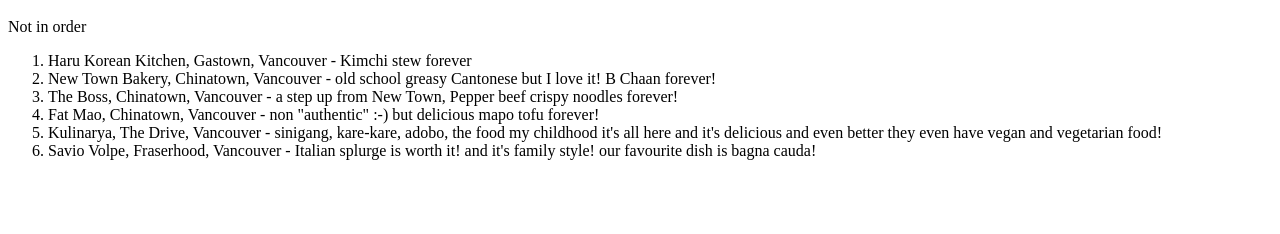
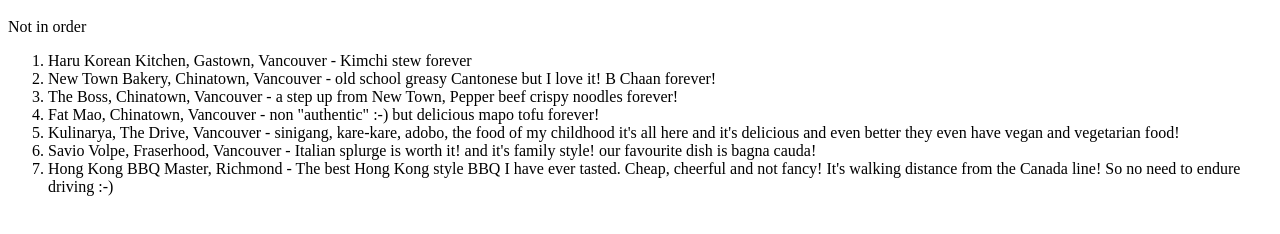
Before and after one commit to rtanglao/restaurant-11ty-fun, an Eleventy site: page src/reviews.md in a window 1280 px wide. Shown: the part 500-734 px from the top of the page. Built offline with nearby package versions, Linux system fonts and the light colour scheme; Eleventy itself is replaced by a stand-in of ours; files that its build step writes are made by us from their sources.

Commit message:
🌍🎤 Updated with Glitch HK BBQ Master

```diff
--- a/src/reviews.md
+++ b/src/reviews.md
@@ -29,6 +29,8 @@
 1. New Town Bakery, Chinatown, Vancouver - old school greasy Cantonese but I love it! B Chaan forever!
 1. The Boss, Chinatown, Vancouver - a step up from New Town, Pepper beef crispy noodles forever!
 1. Fat Mao, Chinatown, Vancouver - non "authentic" :-) but delicious mapo tofu forever!
-1. Kulinarya, The Drive, Vancouver - sinigang, kare-kare, adobo, the food my childhood it's all here and it's delicious and
+1. Kulinarya, The Drive, Vancouver - sinigang, kare-kare, adobo, the food of my childhood it's all here and it's delicious and
 even better they even have vegan and vegetarian food!
 1. Savio Volpe, Fraserhood, Vancouver - Italian splurge is worth it! and it's family style! our favourite dish is bagna cauda!
+1. Hong Kong BBQ Master, Richmond - The best Hong Kong style BBQ I have ever tasted. Cheap, cheerful and not fancy! It's walking distance from the Canada line!
+So no need to endure driving :-)
```
